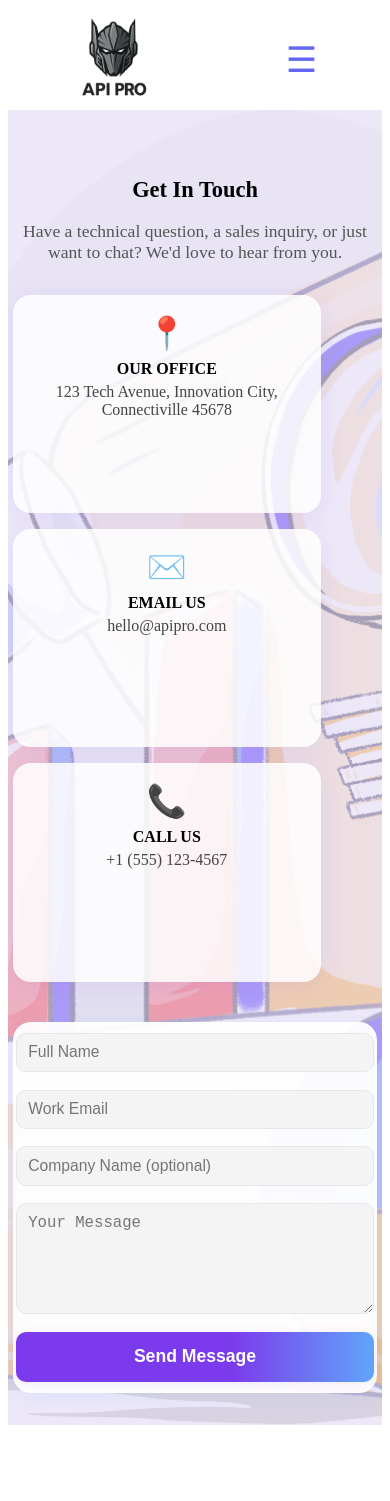
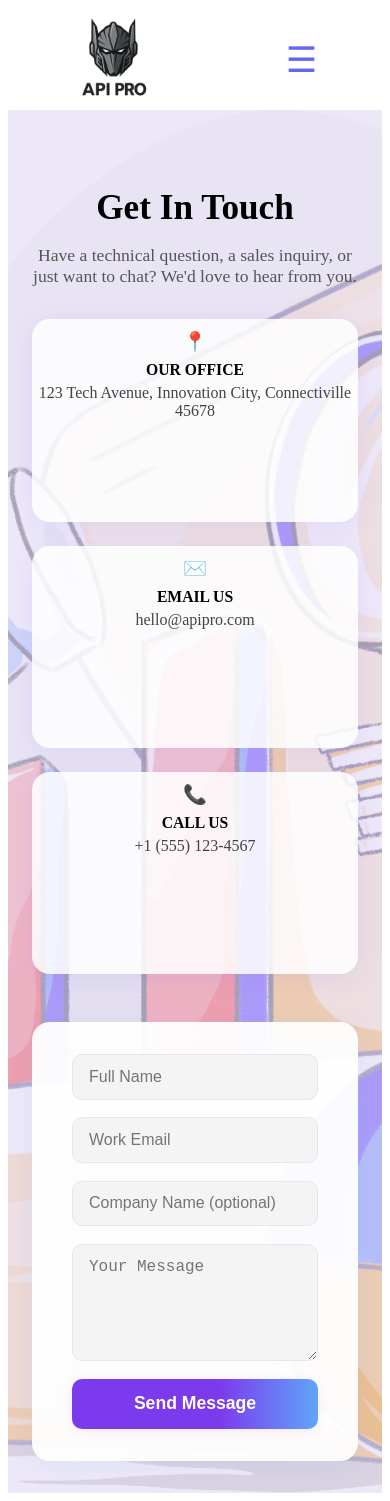
Before and after one commit to ThesuNimeshika/api-pro, a React (Vite) app: page /contact in a window 390 px wide. Before the commit the page ends 1433 px from the top, so only its background shows below. Built offline with nearby package versions, Linux system fonts and the light colour scheme.

Commit message:
Contact CSS update

```diff
--- a/src/App.css
+++ b/src/App.css
@@ -171,6 +171,10 @@
   max-width: 260px;
   flex: 1 1 180px;
   text-align: center;
+  margin-bottom: 0.7rem;
+  display: flex;
+  flex-direction: column;
+  align-items: center;
 }
 .contact-card-icon {
   font-size: 2rem;
@@ -232,25 +236,24 @@
     gap: 1rem;
     align-items: stretch;
   }
-  .contact-form-box {
-    padding: 1.2rem 0.7rem;
+  .contact-card {
+    min-width: 0;
     max-width: 100%;
+    padding: 1rem 0.7rem;
+    margin-bottom: 0.5rem;
+    font-size: 1em;
+  }
+  .contact-card-icon {
+    font-size: 1.5rem;
   }
 }
 @media (max-width: 500px) {
-  .contact-container {
-    padding: 0 0.3rem;
+  .contact-card {
+    padding: 0.7rem 0.2rem;
+    font-size: 0.98em;
   }
-  .contact-title {
-    font-size: 1.4rem;
-  }
-  .contact-form input,
-  .contact-form textarea {
-    font-size: 0.98rem;
-    padding: 0.6rem 0.7rem;
-  }
-  .contact-form-box {
-    padding: 0.7rem 0.2rem;
+  .contact-card-icon {
+    font-size: 1.2rem;
   }
 }
 /* Pricing Section Styles */
```
